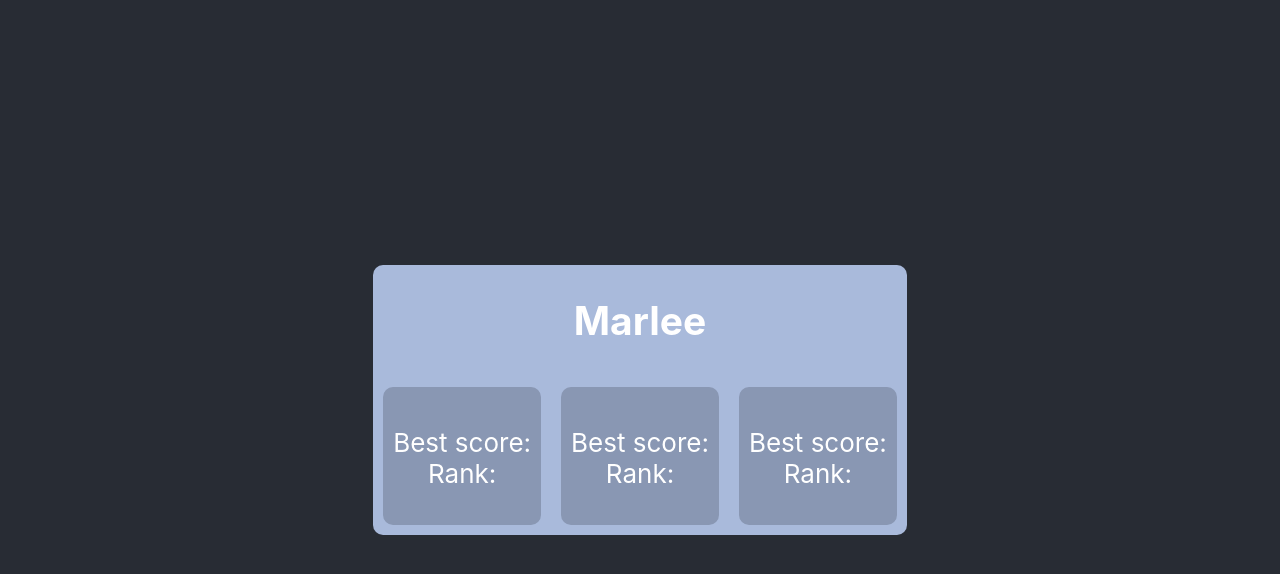
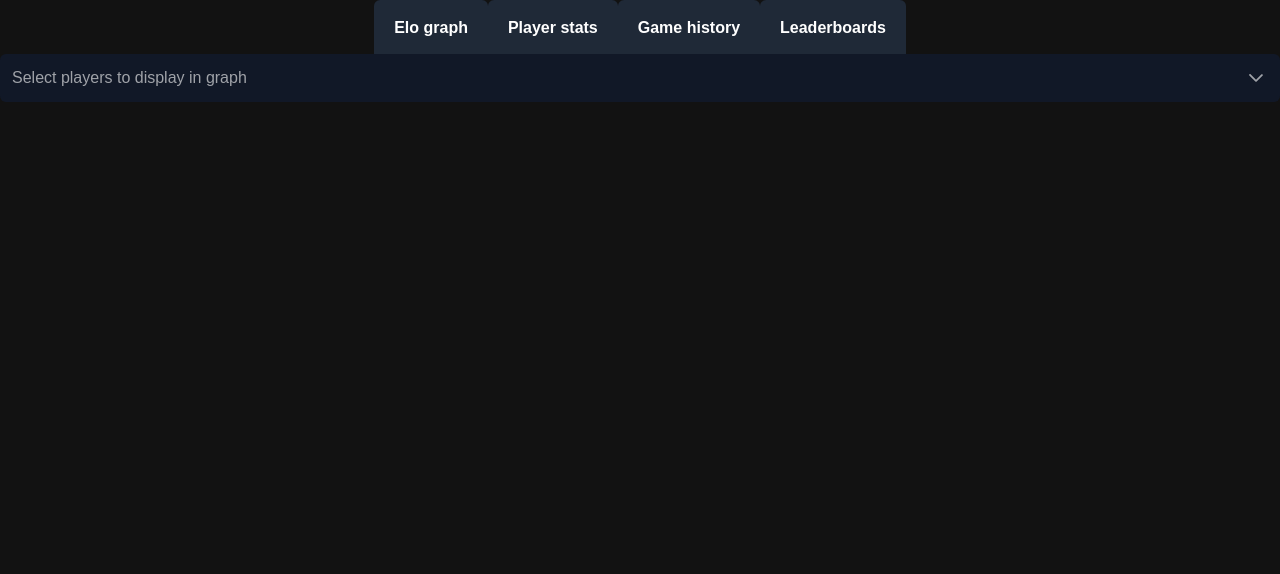
Before and after one commit to MagnusBane05/wingspanscores, a React (Create React App) app: page /elo in a window 1280 px wide. Shown: the top 574 px of the page. Built offline with nearby package versions, Linux system fonts and the light colour scheme; no server answers; a web font is replaced by a local one.

Commit message:
set up routing

```diff
--- a/src/App.js
+++ b/src/App.js
@@ -1,47 +1,16 @@
-import logo from './logo.svg';
 import './App.css';
 import React, { useState, useEffect } from 'react';
-
-function PlayerCard({data}) {
-  return (
-    <div class="player-card">
-      <h3>{data.category}</h3>
-      <p>
-        Best score: {data.best}<br />
-        Rank: {data.rank}
-      </p>
-    </div>
-  );
-}
-
-function PlayerCardContainer({name}) {
-  const [cardData, setCardData] = useState('None');
-
-  useEffect(() => {
-    fetch(`/playerCard/${name}`).then(res => res.json()).then(data => {
-      setCardData(data);
-    });
-  }, []); // <- this empty list is a list of state variables on
-          // which the callback depends. Default is all variables
-
-  return (
-    <div class="player-card-outer">
-      <h2>{name}</h2>
-      <div class="player-card-inner">
-        <PlayerCard data={cardData[0]}/>
-        <PlayerCard data={cardData[1]}/>
-        <PlayerCard data={cardData[2]}/>
-      </div>
-    </div>
-  );
-}
+import "primereact/resources/themes/lara-dark-indigo/theme.css"
+import Header from './Header'
+import { Outlet } from 'react-router-dom';
 
 function App() {
 
   return (
-    <div className="App">
-      <header className="App-header">
-        <PlayerCardContainer name="Marlee"/>
+    <div>
+      <header >
+        <Header/>
+        <Outlet />
       </header>
     </div>
   );
--- /dev/null
+++ b/src/Elo.js
@@ -0,0 +1,54 @@
+import React, { useState, useEffect } from 'react';
+import { MultiSelect } from 'primereact/multiselect';
+import { Chart } from 'primereact/chart'
+
+
+function EloGraph({players}) {
+    const [eloHistory, setEloHistory] = useState([]);
+    const [chartData, setChartData] = useState({});
+    const [chartOptions, setChartOptions] = useState({});
+
+    useEffect(() => {
+        fetch('/eloHistory').then(res => res.json()).then(data => {
+            setEloHistory(data);
+        });
+    }, []);
+
+    useEffect(() => {
+        const data = {
+            labels: eloHistory.length > 0 ? Array.from(eloHistory[0]["history"].keys()) : [],
+            datasets: eloHistory.filter((x) => players.includes(x.player)).map(x => ({
+                label: x.player,
+                data: x.history,
+                tension: 0.3
+            }))
+        };
+        setChartData(data);
+    }, [players]);
+
+
+    return (
+        <Chart type="line" data={chartData} class="w-full md:w-20rem"/>
+    )
+  }
+
+function Elo() {
+    const [players, setPlayers] = useState([]);
+    const [selectedPlayers, setSelectedPlayers] = useState([]);
+
+    useEffect(() => {
+      fetch('/playerNames').then(res => res.json()).then(data => {
+        setPlayers(data);
+      });
+    }, []);
+
+    return (
+        <div>
+            <MultiSelect value={selectedPlayers} onChange={(e) => {setSelectedPlayers(e.value)}} options={players}
+                placeholder="Select players to display in graph" display='chip' filter  className="w-full md:w-20rem"/>
+            <EloGraph players={selectedPlayers}/>
+        </div>
+    );
+}
+
+export default Elo;
--- /dev/null
+++ b/src/Games.js
@@ -0,0 +1,9 @@
+import React, { useState, useEffect } from 'react';
+
+function Games() {
+    return (
+        <div></div>
+    );
+}
+
+export default Games;
--- /dev/null
+++ b/src/Header.js
@@ -0,0 +1,18 @@
+
+import React, { useState, useEffect } from 'react';
+import { TabMenu } from 'primereact/tabmenu'
+
+function Header() {
+    const [activeIndex, setActiveIndex] = useState(0);
+    const menuItems = [
+      { label: 'Elo graph', url: '/elo' },
+      { label: 'Player stats', url: '/players' },
+      { label: 'Game history', url: '/games' },
+      { label: 'Leaderboards', url: '/leaderboards' }
+    ];
+    return (
+        <TabMenu className="flex flex-col items-center justify-center" model={menuItems} activeIndex={activeIndex} onTabChange={(e) => setActiveIndex(e.index)} />
+    );
+}
+
+export default Header;
--- /dev/null
+++ b/src/Leaderboard.js
@@ -0,0 +1,7 @@
+function Leaderboard() {
+    return (
+        <div></div>
+    );
+}
+
+export default Leaderboard;
--- /dev/null
+++ b/src/Players.js
@@ -0,0 +1,61 @@
+import { Dropdown } from 'primereact/dropdown';
+import { Card } from 'primereact/card';
+import { Divider } from 'primereact/divider'
+import { Panel } from 'primereact/panel'
+import React, { useState, useEffect } from 'react';
+
+function PlayerCard({data}) {
+    return (
+        <Card className='bg-dark-indigo-500'>
+        <h3 className='prose prose-lg text-white'>{data.category}</h3>
+        <p className='prose text-white'>
+            {data.best_title}: {data.best}<br />
+            {/* Rank: {data.rank} */}
+        </p>
+        </Card>
+    );
+}
+
+function PlayerCardContainer() {
+    const [cardData, setCardData] = useState('None');
+    const [players, setPlayers] = useState([]);
+    const [selectedPlayer, setSelectedPlayer] = useState('Evan');
+
+    useEffect(() => {
+      fetch('/playerNames').then(res => res.json()).then(data => {
+        setPlayers(data);
+      });
+    }, []);
+
+    useEffect(() => {
+      fetch(`/playerCard/${selectedPlayer}`).then(res => res.json()).then(data => {
+        setCardData(data);
+      });
+    }, [selectedPlayer]);
+
+    return (
+      <Panel className="flex flex-col items-center">
+        <h2 className="flex justify-center">
+          <Dropdown value={selectedPlayer} onChange={(e) => setSelectedPlayer(e.value)} options={players} optionLabel="name"
+            placeholder="Select a player" className="w-1/2" />
+        </h2>
+        <div className="flex flex-row justify-evenly">
+          <PlayerCard data={cardData[0]}/>
+          <Divider layout="vertical" />
+          <PlayerCard data={cardData[1]}/>
+          <Divider layout="vertical" />
+          <PlayerCard data={cardData[2]}/>
+        </div>
+      </Panel>
+    );
+}
+
+function Players() {
+    return (
+        <div>
+            <PlayerCardContainer/>
+        </div>
+    );
+}
+
+export default Players;
--- a/src/index.css
+++ b/src/index.css
@@ -1,3 +1,7 @@
+@tailwind base;
+@tailwind components;
+@tailwind utilities;
+
 body {
   margin: 0;
   font-family: -apple-system, BlinkMacSystemFont, 'Segoe UI', 'Roboto', 'Oxygen',
--- a/src/index.js
+++ b/src/index.js
@@ -1,14 +1,26 @@
 import React from 'react';
 import ReactDOM from 'react-dom/client';
+import { BrowserRouter, Routes, Route } from "react-router";
 import './index.css';
 import App from './App';
+import Players from './Players';
+import Games from './Games';
+import Elo from './Elo';
+import Leaderboard from './Leaderboard';
 import reportWebVitals from './reportWebVitals';
 
 const root = ReactDOM.createRoot(document.getElementById('root'));
 root.render(
-  <React.StrictMode>
-    <App />
-  </React.StrictMode>
+  <BrowserRouter>
+    <Routes>
+      <Route path='/' element={<App />}>
+        <Route path='players' element={<Players />} />
+        <Route path='games' element={<Games />} />
+        <Route path='elo' element={<Elo />} />
+        <Route path='leaderboards' element={<Leaderboard />} />
+      </Route>
+    </Routes>
+  </BrowserRouter>
 );
 
 // If you want to start measuring performance in your app, pass a function
--- /dev/null
+++ b/tailwind.config.js
@@ -0,0 +1,10 @@
+/** @type {import('tailwindcss').Config} */
+module.exports = {
+  content: ["./src/**/*.{js,jsx,ts,tsx}"],
+  theme: {
+    extend: {},
+  },
+  plugins: [
+    require('@tailwindcss/typography')
+  ],
+}
```
Also changed, not shown: package.json (+12 -3 lines), api/WingspanScores.csv, 2 other files (tests, documents, lock files or other folders).
